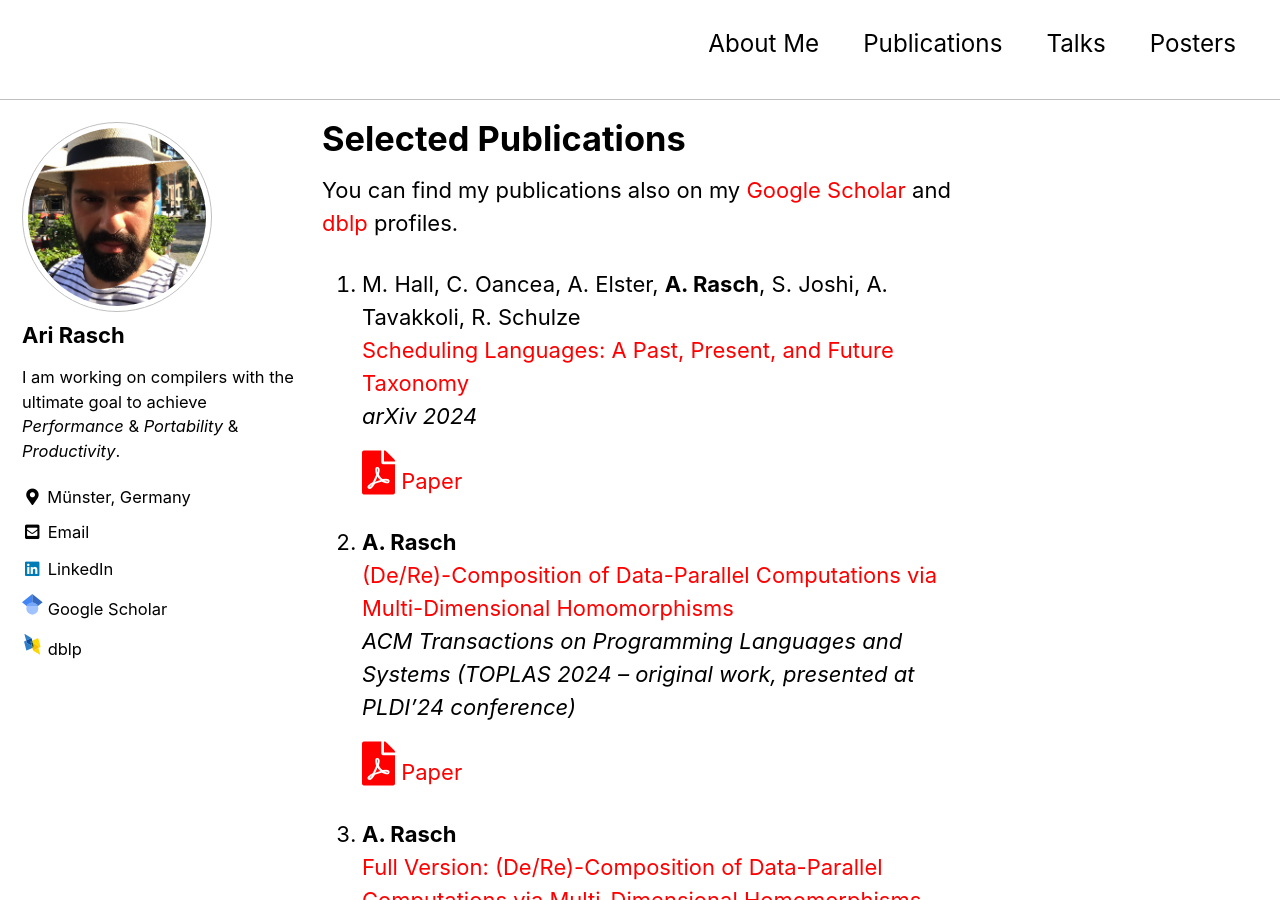
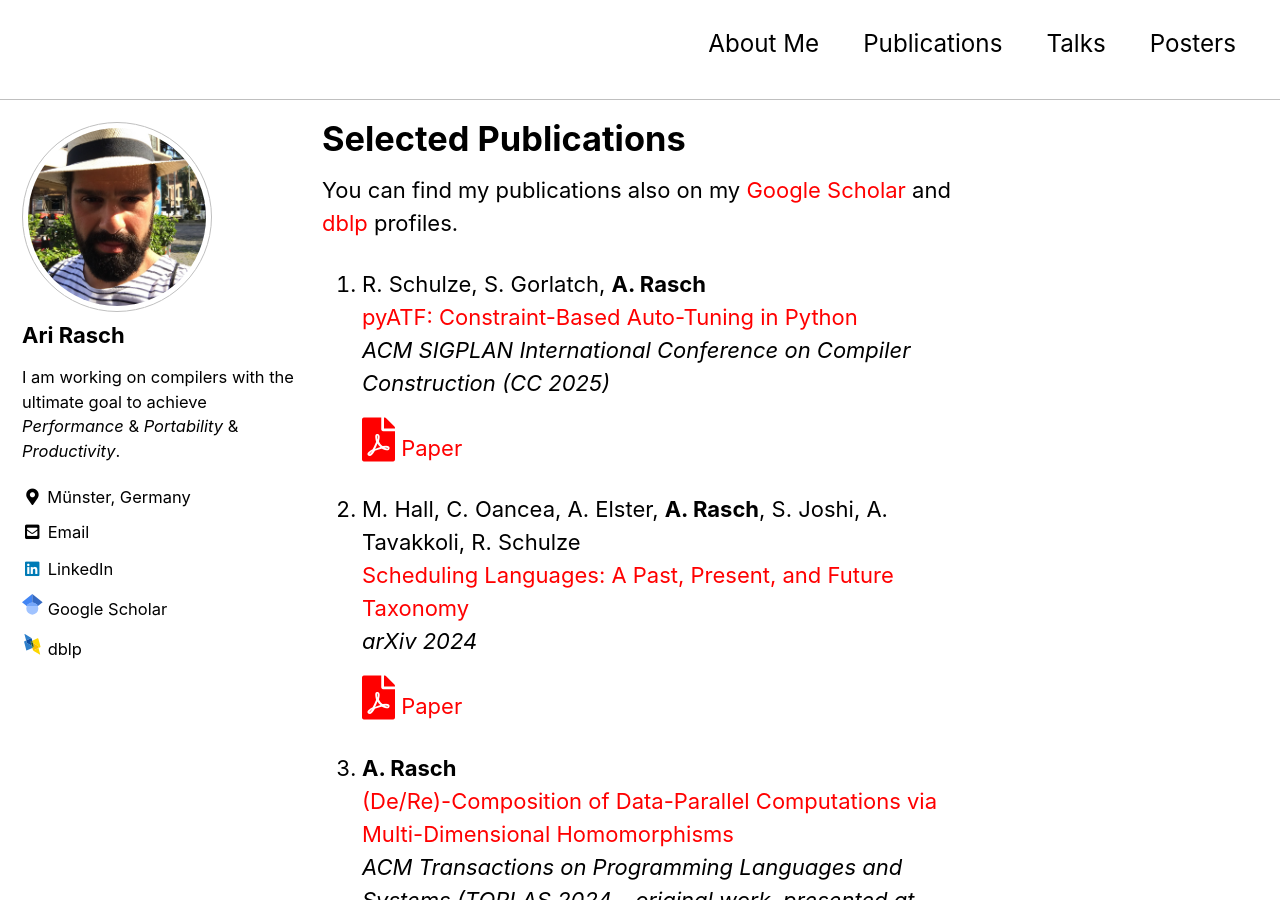
Before and after one commit to AriRasch/arirasch.github.io, a Jekyll site: the page built from publications.md, in a window 1280 px wide and 900 px high. Built offline with Jekyll 4.4.1, drawn with Linux system fonts in a browser that asks for light colours; cached includes are drawn as plain includes; our own code applies the rules of GitHub Pages for plain Markdown files.

Commit message:
added CC25 pyATF paper

```diff
--- a/publications.md
+++ b/publications.md
@@ -6,6 +6,11 @@ author_profile: true
 # Selected Publications
 
 You can find my publications also on my [Google Scholar](https://scholar.google.de/citations?user=njDb_rMAAAAJ&hl=en&oi=ao) and [dblp](https://dblp.uni-trier.de/pid/204/7105.html) profiles.
+
+1.  R. Schulze, S. Gorlatch, **A. Rasch** \\
+    [pyATF: Constraint-Based Auto-Tuning in Python](https://dl.acm.org/doi/10.1145/3708493.3712682) \\
+    *ACM SIGPLAN International Conference on Compiler Construction (CC 2025)*\\
+    <a href="../assets/files/publications/cc25/paper_1.pdf"><i class="fas fa-file-pdf" style="color: red; font-size: 2em; padding-top: .4em"></i></a> [Paper](../assets/files/publications/cc25/paper_1.pdf)
 
 1.   M. Hall, C. Oancea, A. Elster, **A. Rasch**, S. Joshi, A. Tavakkoli, R. Schulze \\
     [Scheduling Languages: A Past, Present, and Future Taxonomy](https://arxiv.org/abs/2410.19927) \\
```
